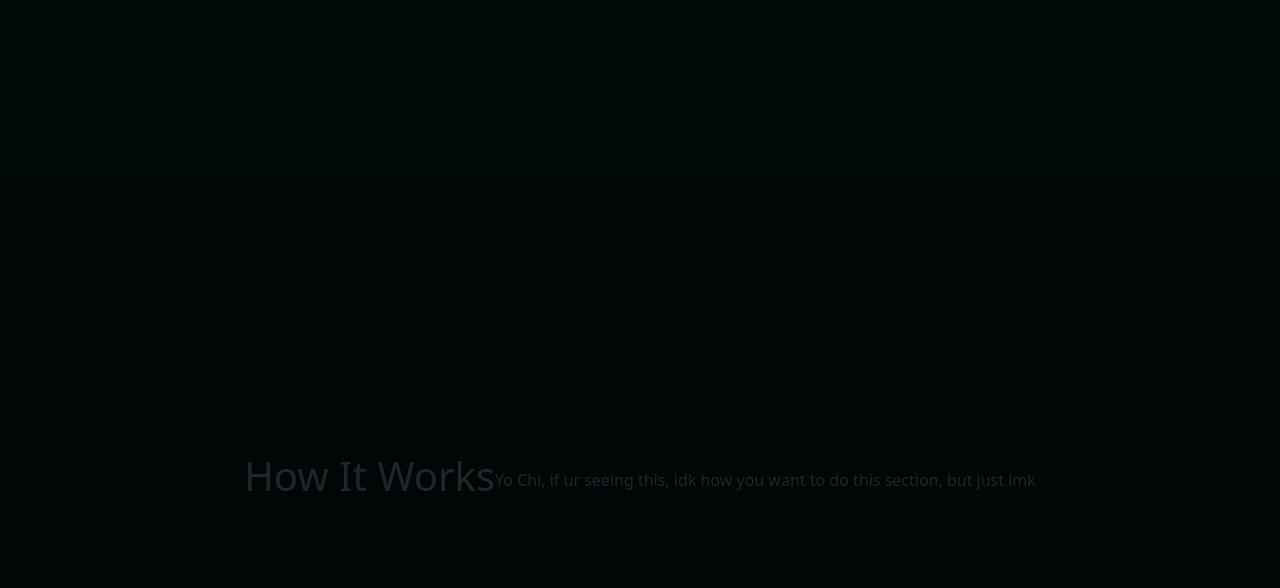
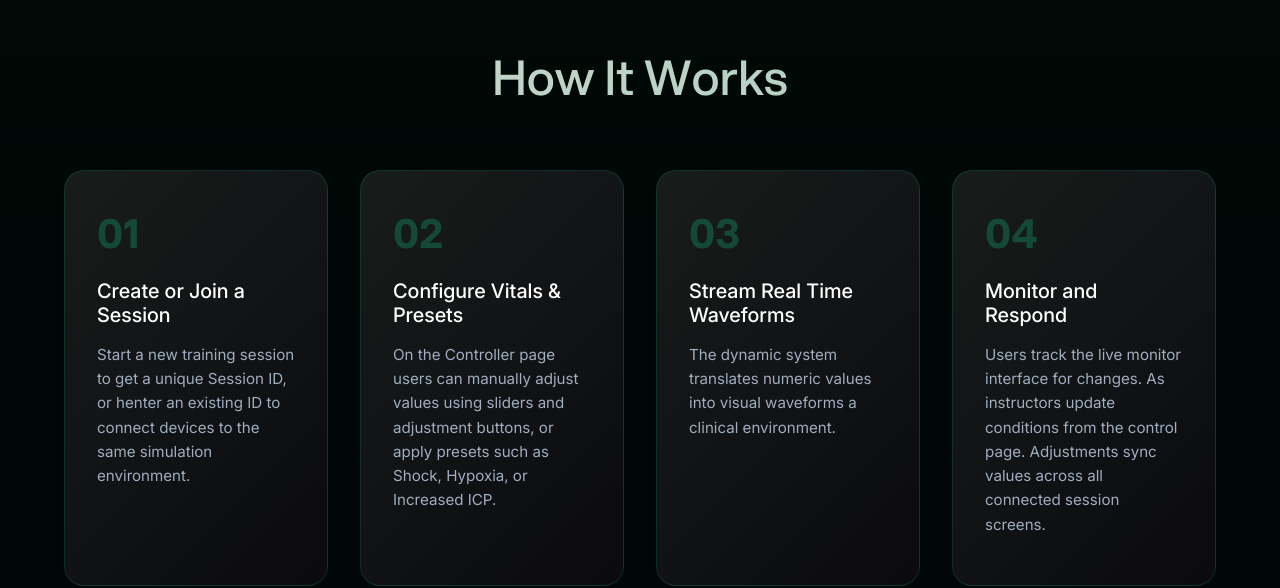
Before and after one commit to Online-Vitals-Monitor/Online-Vitals-Monitor, a React (Create React App) app in the folder frontend/: page / in a window 1280 px wide. Shown: the part 992-1580 px from the top of the page. Built offline with nearby package versions, Linux system fonts and the light colour scheme; no server answers.

Commit message:
designed how it works section

```diff
--- a/frontend/src/pages/homepage/HowItWorks.css
+++ b/frontend/src/pages/homepage/HowItWorks.css
@@ -1,10 +1,83 @@
 .how-it-works-container {
     width: 100%;
-    height: 100%;
-    min-height: 100vh;
-    background-color: transparent;
+    padding: 8rem 5% 10rem 5%;
+    margin-top: -10rem;
+    margin-bottom: 10rem;
     display: flex;
     align-items: center;
     justify-content: center;
     overflow: hidden;
+    flex-direction: column;
+    color: #f5f5f5;
+    font-family: 'Inter', sans-serif;
 }
+
+.how-it-works-container h1 {
+  text-align: center;
+  width: 100%;
+  font-family: "Aspekta Variable", sans-serif;
+  font-size: 3rem;
+  margin-bottom: 4rem;
+  background: linear-gradient(to right, #ced8cd, #a9cec0);
+  -webkit-background-clip: text;
+  background-clip: text;
+  -webkit-text-fill-color: transparent;
+}
+
+.explanation-container {
+  display: grid;
+  grid-template-columns: repeat(4, 1fr);
+  gap: 2rem;
+  width: 100%;
+  max-width: 1400px;
+}
+
+.step-card {
+  background: linear-gradient(135deg, #181c1a 0%, #0a0a0f 100%);
+  border: 1px solid rgba(16, 185, 129, 0.2);
+  border-radius: 20px;
+  padding: 2rem;
+  transition: all 0.3s ease;
+  position: relative;
+  overflow: hidden;
+  display: flex;
+  flex-direction: column;
+}
+
+.step-card:hover {
+  border-color: rgba(16, 185, 129, 0.5);
+  transform: translateY(-5px);
+  box-shadow: 0 10px 30px -10px rgba(16, 185, 129, 0.2);
+}
+
+.step-number {
+  font-family: "Aspekta Variable", sans-serif;
+  font-size: 2.5rem;
+  font-weight: 700;
+  color: #10b981;
+  opacity: 0.3;
+  margin-bottom: 1rem;
+}
+
+.step-content h3 {
+  font-size: 1.25rem;
+  margin-bottom: 1rem;
+  color: #ffffff;
+}
+
+.step-content p {
+  color: #a0aec0;
+  line-height: 1.6;
+  font-size: 0.95rem;
+}
+
+
+/* change card stack size for smaller windows */
+@media (max-width: 1024px) {
+  .explanation-container {
+    grid-template-columns: repeat(2, 1fr);
+  }
+  .how-it-works-container h1 {
+    font-size: 2.5rem;
+  }
+}
--- a/frontend/src/pages/homepage/HowItWorks.tsx
+++ b/frontend/src/pages/homepage/HowItWorks.tsx
@@ -6,9 +6,34 @@ const HowItWorks = () => {
     <div className="how-it-works-container">
       <h1>How It Works</h1>
       <div className="explanation-container">
-        {
-          "Yo Chi, if ur seeing this, idk how you want to do this section, but just lmk"
-        }
+        <div className="step-card">
+          <div className="step-number">01</div>
+          <div className="step-content">
+            <h3>Create or Join a Session</h3>
+            <p>Start a new training session to get a unique Session ID, or henter an existing ID to connect devices to the same simulation environment.</p>
+          </div>
+        </div>
+        <div className="step-card">
+          <div className="step-number">02</div>
+          <div className="step-content">
+            <h3>Configure Vitals & Presets</h3>
+            <p>On the Controller page users can manually adjust values using sliders and adjustment buttons, or apply presets such as Shock, Hypoxia, or Increased ICP.</p>
+          </div>
+        </div>
+        <div className="step-card">
+          <div className="step-number">03</div>
+          <div className="step-content">
+            <h3>Stream Real Time Waveforms</h3>
+            <p>The dynamic system translates numeric values into visual waveforms a clinical environment.</p>
+          </div>
+        </div>
+        <div className="step-card">
+          <div className="step-number">04</div>
+          <div className="step-content">
+            <h3>Monitor and Respond</h3>
+            <p>Users track the live monitor interface for changes. As instructors update conditions from the control page. Adjustments sync values across all connected session screens.</p>
+          </div>
+        </div>
       </div>
     </div>
   );
```
